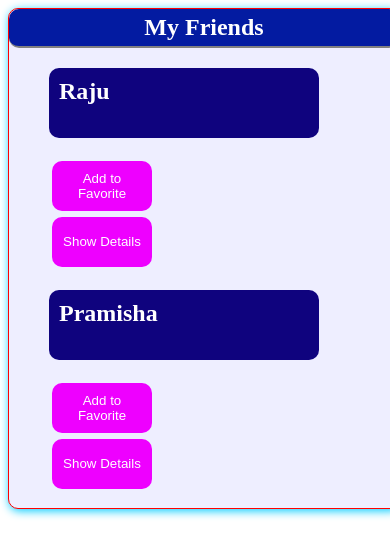
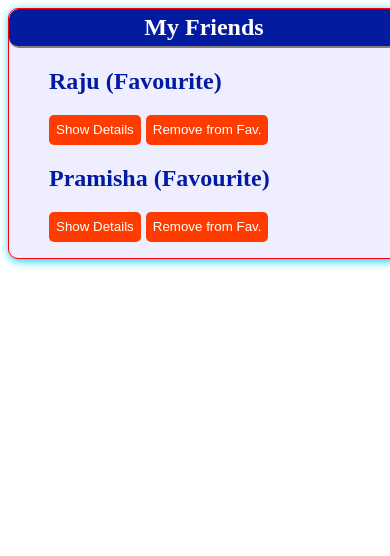
Before and after one commit to Rajuxz/Vue.js, a Vue app in the folder Vue-CLI/web-design-vue/: page / in a window 390 px wide. Shown: the top 556 px of the page. Built offline with nearby package versions, Linux system fonts and the light colour scheme.

Commit message:
Making some responsive component

```diff
--- a/Vue-CLI/web-design-vue/src/components/FriendContact.vue
+++ b/Vue-CLI/web-design-vue/src/components/FriendContact.vue
@@ -1,8 +1,8 @@
 <template>
-    <section>
-        <h2 class="name">{{name}} {{isFriendFavorite==="1"?'(Favourite)':''}}</h2>
-        <button @click="toggleFavourite">{{isFriendFavourite==="1"?"Remove from favorite":"Add to Favorite"}}</button> <br>
-        <button @click="showDetails">Show Details</button>
+    <section class="section-body">
+        <h2 class="name">{{name}} {{isFavorite?'(Favourite)':''}}</h2>
+        <button @click="showDetails">{{isVisible?"Hide Details":"Show Details"}}</button>
+        <button @click="toggleFavorite">{{isFavorite?"Remove from Fav.":"Add to Fav."}} </button>
         <ul v-if="isVisible">
             <li><strong>Phone </strong>{{phoneNumber}}</li>
             <li><strong>Email </strong>{{emailAddress}}</li>
@@ -20,6 +20,10 @@ export default {
     ],*/
     // Props validation.
     props:{
+        id:{
+            type: String,
+            required:true
+        },
         name:{
             type:String,
             required:true,
@@ -35,7 +39,7 @@ export default {
             required:true
         },
 
-        isFavourite:{
+        isFavorite:{
             type:Boolean,
             required:false,
             default:false, //or can be a function(){} so we can write complex logic here.
@@ -46,26 +50,17 @@ export default {
     },
     data(){
         return{
-            isVisible:false,
-             friends:{
-                    id:"raju",
-                    name:"Raju",
-                    email:"email@raju.com",
-                    phone:"1234 5678 90"
-                },
-            isFriendFavorite: this.isFavourite,
+            isVisible:false
      }
     },
     methods:{
         showDetails(){
             return this.isVisible = !this.isVisible;
         },
-        toggleFavourite(){
-            if(this.isFriendFavorite === "1"){
-                this.isFriendFavorite = "0"
-            }else{
-                this.isFriendFavorite = "1";
-            }
+        toggleFavorite(){
+            this.$emit('toggle-fav',this.id);
+            // this.isFriendFavorite = !this.isFriendFavorite;
+
 
         }
 
@@ -73,24 +68,20 @@ export default {
 
 }
 </script>
-
 <style>
-    .name{
-        width:250px;
-        padding:10px;
-        height:50px;
-        color:white;
-        background: #0f037e;
-        border-radius: 10px;
-    }
-    button{
-        height:50px;
-        background: #ee00ff;
-        border-radius: 10px;
-        border:none;
-        color:white;
-        cursor: pointer;
-        width:100px;
-        margin:3px;
-    }
+   .section-body>h2{
+    color:#031ba1;
+   }
+   button{
+    height:30px;
+    margin-right:5px;
+    background: #ff3c00;
+    color:white;
+    border:1px solid transparent;
+    border-radius:5px;
+   }
+   ul{
+    list-style-type: none;
+    margin-top:3px;
+   }
 </style>
```
